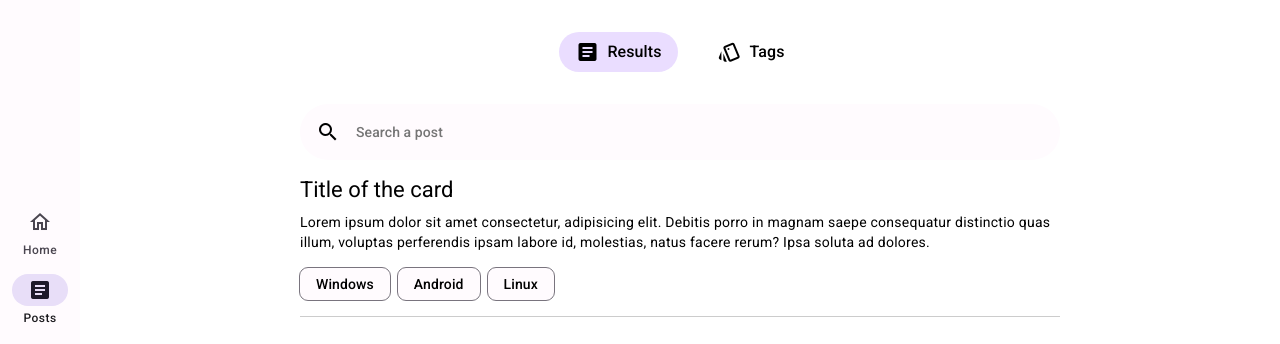
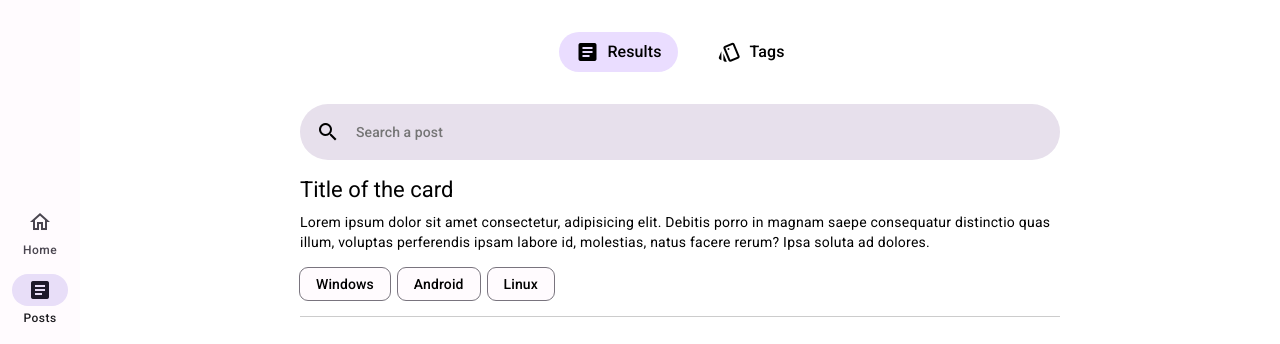
Before and after one commit to john-mirage/Afterlife, a Django app: page /posts/ in a window 1280 px wide. Shown: the part 64-408 px from the top of the page. Run offline with Django 3.2, Linux system fonts and the light colour scheme; style sheets or scripts are compiled from the project's sources; parts of the project's set-up code (start-up, migrations or seed data) failed here and were passed over; some libraries are stand-ins or nearby versions.

Commit message:
feat(assets): add focus behavior to searchform

```diff
--- a/src/assets/components/search-form/_search-form.scss
+++ b/src/assets/components/search-form/_search-form.scss
@@ -12,8 +12,12 @@
         border-radius: 2.8rem;
         outline: none;
         border: none;
-        background-color: variables.$light-surface;
+        background-color: variables.$light-surface-variant;
         padding-left: 5.6rem;
+
+        &:focus {
+            background-color: variables.$light-primary-container;
+        }
     }
 
     &__icon {
```
